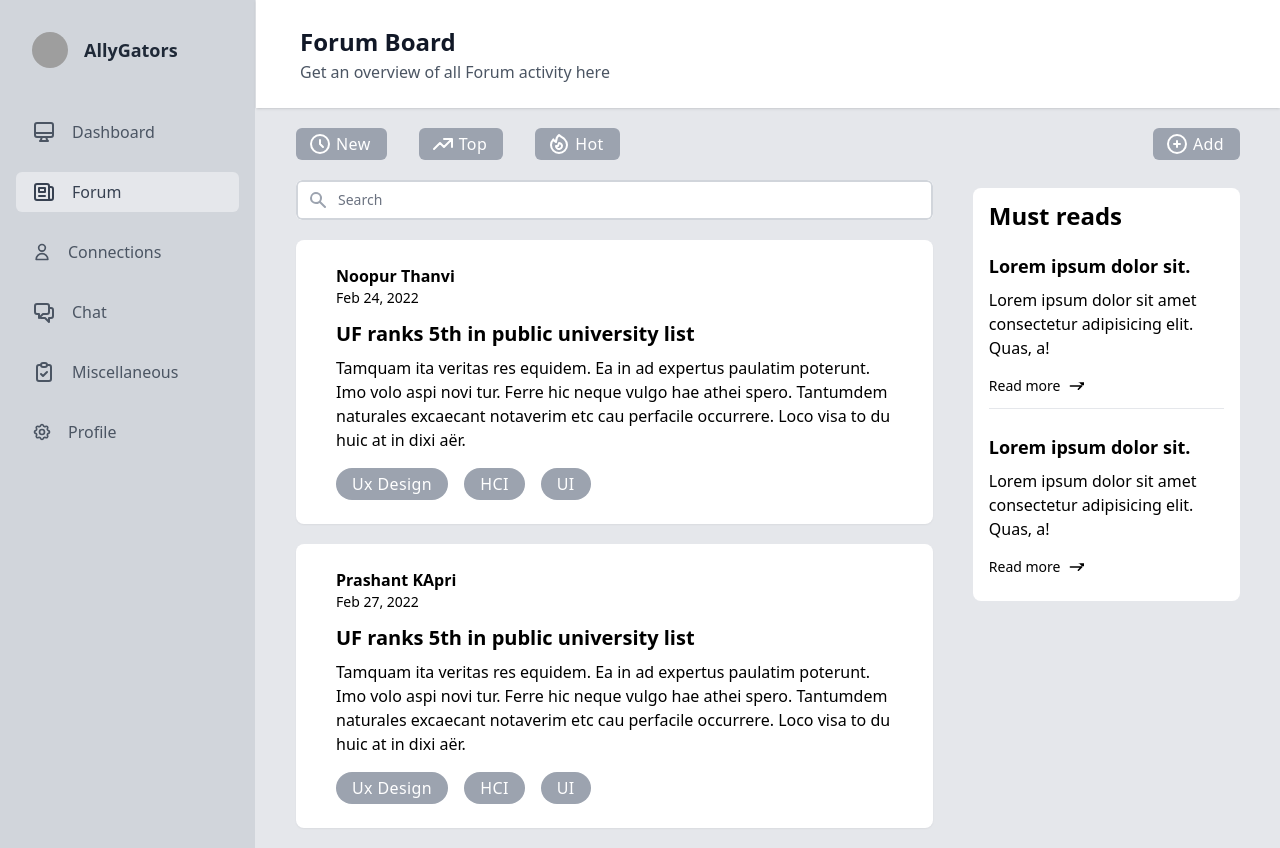
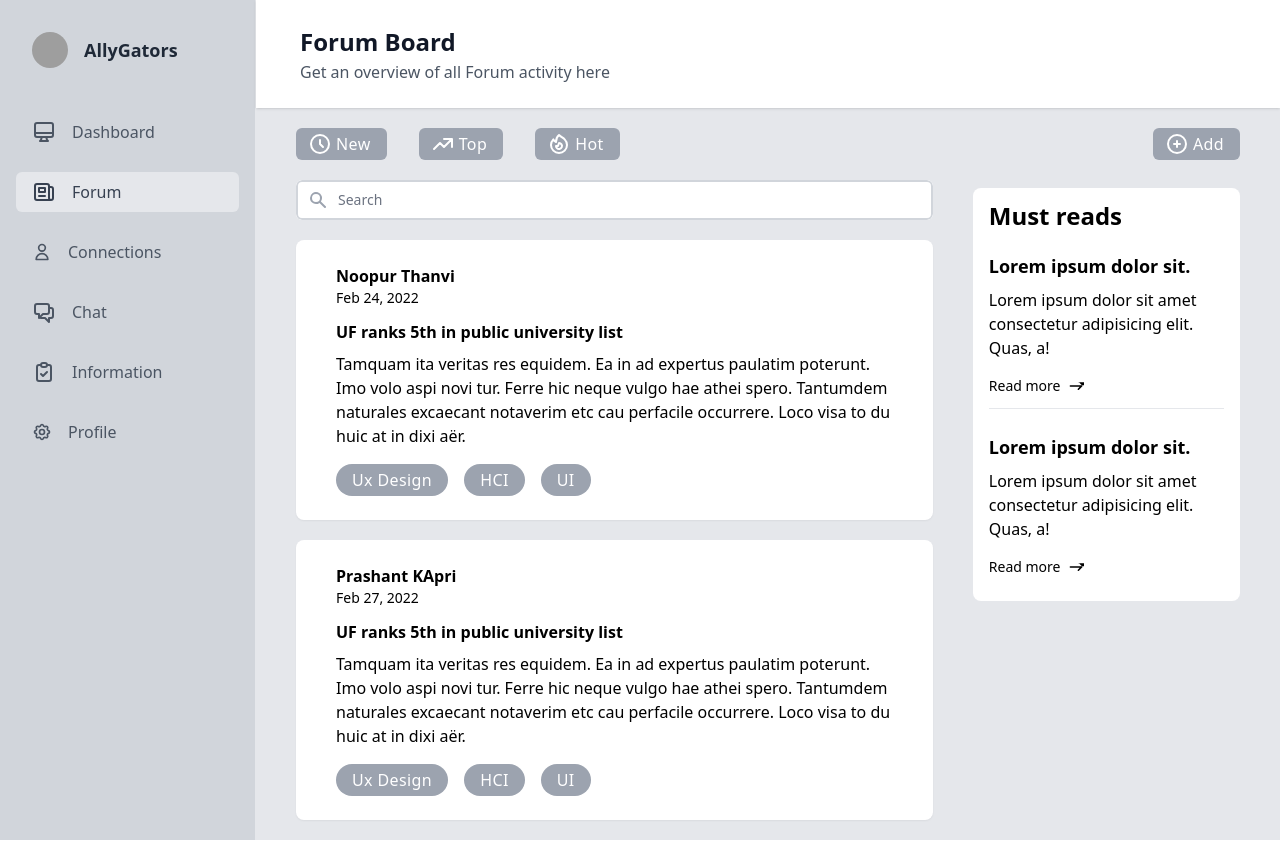
Before and after one commit to kovurusaisachin/AllyGator, a Next.js app in the folder Frontend/allygator_frontend/: page /dashboard/forum in a window 1280 px wide. Built offline with nearby package versions, Linux system fonts and the light colour scheme; grey boxes are pictures that could not be loaded.

Commit message:
new improvement

```diff
--- a/Frontend/allygator_frontend/components/forumCard/index.tsx
+++ b/Frontend/allygator_frontend/components/forumCard/index.tsx
@@ -1,4 +1,5 @@
 import React from "react";
+import Link from "next/link"
 export default function ForumCard(props) {
 	console.log(props,'pnnpnpn')
   return (
@@ -7,7 +8,7 @@ export default function ForumCard(props) {
         <div className="container max-w-4xl px-10 py-6 mx-auto rounded-lg shadow-sm dark:bg-coolGray-900">
           <div>
             <a rel="noopener noreferrer" href="#" className="flex items-center">
-              <span className="font-bold hover:underline dark:text-coolGray-400">
+              <span className="font-semibold hover:underline dark:text-coolGray-400">
                 {props.data?.name ?? ""}
               </span>
             </a>
@@ -23,13 +24,12 @@ export default function ForumCard(props) {
             </a> */}
           </div>
           <div className="mt-3">
-            <a
-              rel="noopener noreferrer"
-              href="#"
-              className="text-xl font-bold hover:underline"
+            <Link href={`/dashboard/forum/${props?.data?.id}`}
             >
-              {props?.data?.title ?? ""}
-            </a>
+              <a className="font-bold hover:text-blue-900 hover:underline cursor-pointer">
+                  {props?.data?.title ?? ""}
+              </a>
+            </Link>
             <p className="mt-2">
              {props?.data?.content ?? ""}
             </p>
--- a/Frontend/allygator_frontend/components/sidebar/index.tsx
+++ b/Frontend/allygator_frontend/components/sidebar/index.tsx
@@ -184,7 +184,7 @@ export default function Sidebar() {
                       d="M9 5H7a2 2 0 00-2 2v12a2 2 0 002 2h10a2 2 0 002-2V7a2 2 0 00-2-2h-2M9 5a2 2 0 002 2h2a2 2 0 002-2M9 5a2 2 0 012-2h2a2 2 0 012 2m-6 9l2 2 4-4"
                     />
                   </svg>
-                  <span className="mx-4 font-medium">Miscellaneous</span>
+                  <span className="mx-4 font-medium">Information</span>
                 </a>
               </Link>
               <Link href="/dashboard/profile">
--- /dev/null
+++ b/Frontend/allygator_frontend/pages/dashboard/forum/[slug]/index.tsx
@@ -0,0 +1,14 @@
+import Sidebar from "../../../../components/sidebar"
+import { useRouter } from "next/router";
+export default function forumPage () {
+    const router = useRouter();
+    const slug = router.query.id ?? "";
+    return (
+        <div className="flex flex-col-2">
+        <Sidebar />
+        <h2>More Content Coming Soon!!!</h2>
+
+
+    </div>
+    )
+}
--- a/Frontend/allygator_frontend/pages/dashboard/forum/index.tsx
+++ b/Frontend/allygator_frontend/pages/dashboard/forum/index.tsx
@@ -5,6 +5,7 @@ import Link from "next/link"
 // import ResetPass from './ResetPassword'
 const data = [
   {
+    id:"1",
     name: "Noopur Thanvi",
     time: "Feb 24, 2022",
     title: "UF ranks 5th in public university list",
@@ -13,6 +14,7 @@ const data = [
     tags: ["University", "HCI", "SE"],
   },
   {
+    id:"2",
     name: "Prashant KApri",
     time: "Feb 27, 2022",
     title: "UF ranks 5th in public university list",
```
